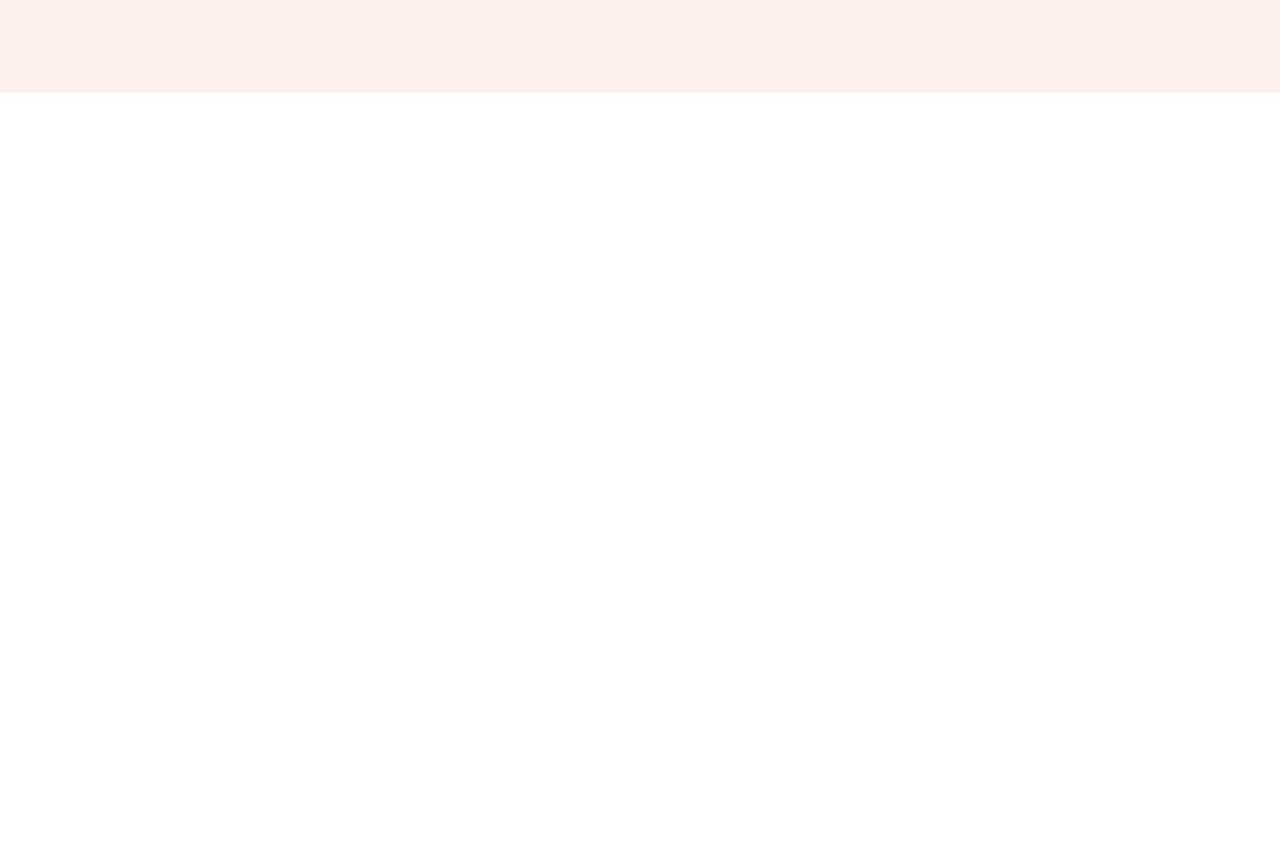
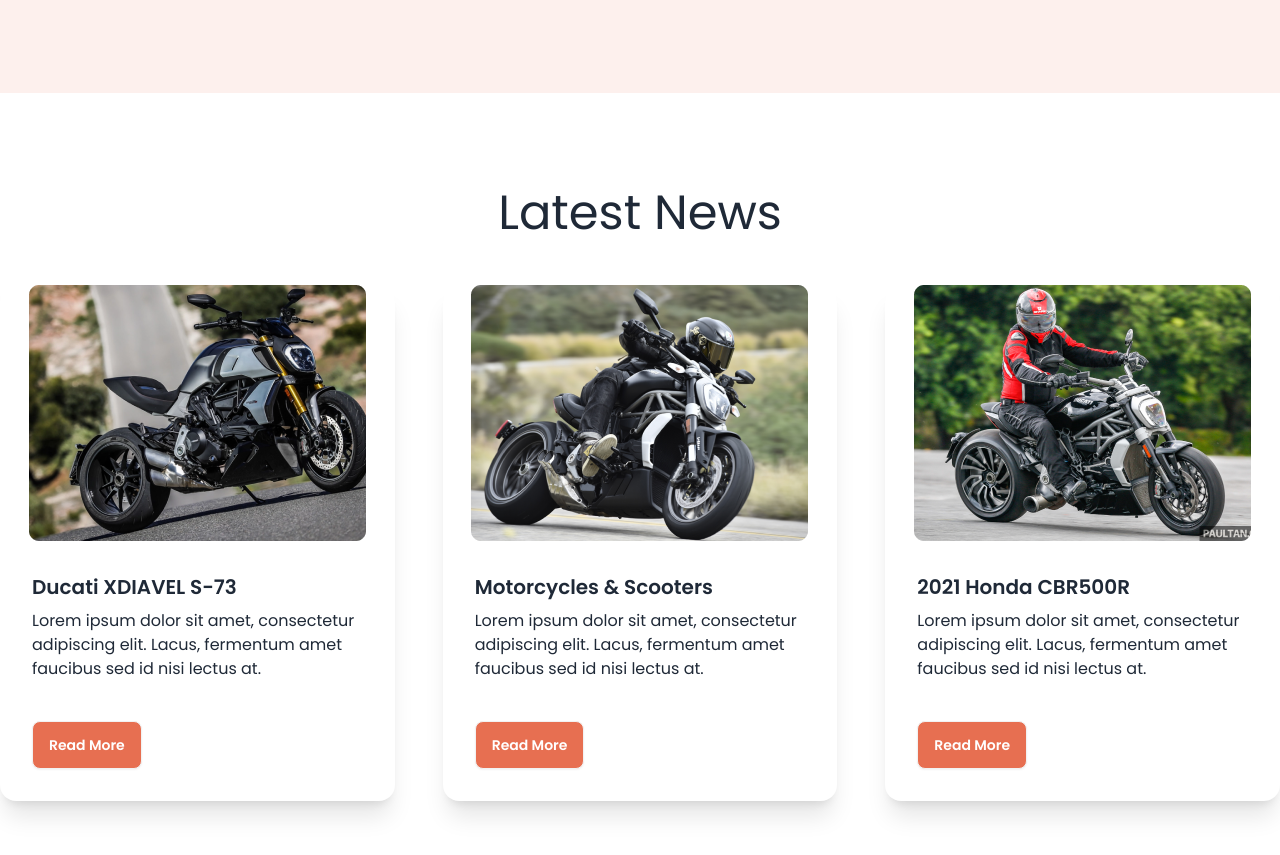
Before and after one commit to protivaghosh/bike-zone-resources, a plain HTML site: page index.html in a window 1280 px wide. Shown: the part 525-1380 px from the top of the page. Before the commit the page ends 800 px from the top, so only its background shows below. Drawn offline with nearby package versions, Linux system fonts and the light colour scheme.

Commit message:
added to latest news bike section

```diff
--- a/index.html
+++ b/index.html
@@ -167,7 +167,60 @@
           </div>
      </header>
     <!-- main section -->
-      <main></main>
+      <main class="md:container md:mx-auto">
+        <!-- Fetured Bikes section -->
+
+         <!-- latest News bike section -->
+          <section class="my-24">
+                 <h3 class="text-5xl font-bord text-center mb-12">Latest News</h3>
+        <!-- card -->
+         <div class="grid grid-cols-1 gap-12 md:grid-cols-2 lg:grid-cols-3">
+          <div class="card bg-base-100  shadow-xl">
+            <figure>
+              <img
+                src="./images/others/latest1.png"
+                alt="Shoes" />
+            </figure>
+            <div class="card-body">
+              <h2 class="card-title">Ducati XDIAVEL S-73</h2>
+              <p>Lorem ipsum dolor sit amet, consectetur adipiscing elit. Lacus, fermentum amet faucibus sed id nisi lectus at.</p>
+              <div class="card-actions mt-8">
+                <button class="btn bg-bike-primary text-white">Read More</button>
+              </div>
+            </div>
+          </div>
+          <div class="card bg-base-100  shadow-xl">
+            <figure>
+              <img
+                src="./images/others/latest2.png"
+                alt="Shoes" />
+            </figure>
+            <div class="card-body">
+              <h2 class="card-title">Motorcycles & Scooters</h2>
+              <p>Lorem ipsum dolor sit amet, consectetur adipiscing elit. Lacus, fermentum amet faucibus sed id nisi lectus at.</p>
+              <div class="card-actions mt-8">
+                <button class="btn bg-bike-primary text-white">Read More</button>
+              </div>
+            </div>
+          </div>
+          <div class="card bg-base-100  shadow-xl">
+            <figure>
+              <img
+                src="./images/others/latest3.png"
+                alt="Shoes" />
+            </figure>
+            <div class="card-body">
+              <h2 class="card-title">2021 Honda CBR500R</h2>
+              <p>Lorem ipsum dolor sit amet, consectetur adipiscing elit. Lacus, fermentum amet faucibus sed id nisi lectus at.</p>
+              <div class="card-actions mt-8">
+                <button class="btn bg-bike-primary text-white">Read More</button>
+              </div>
+            </div>
+          </div>
+         </div>
+                </section>
+                <!-- Frequently Asked Questions section -->
+      </main>
     <!-- footer section -->
      <footer></footer>
 </body>
```
